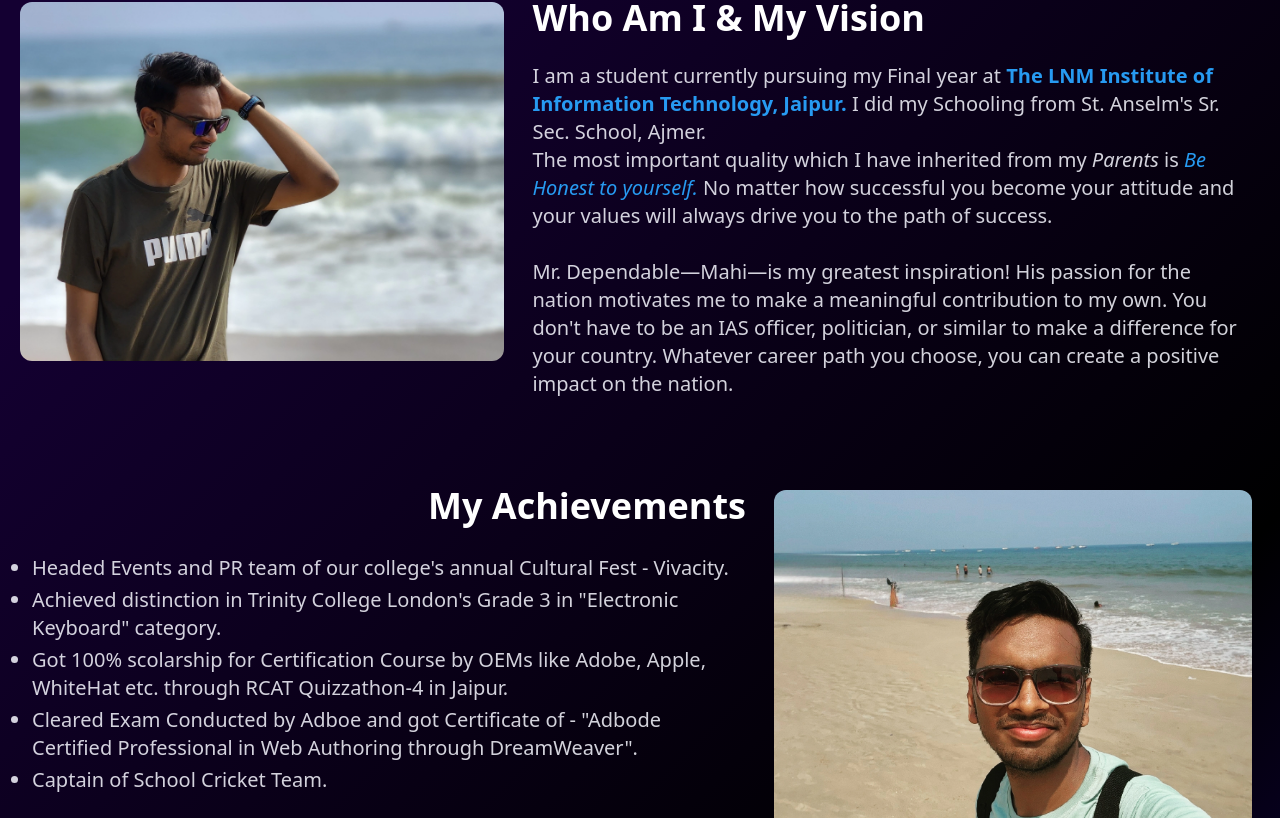
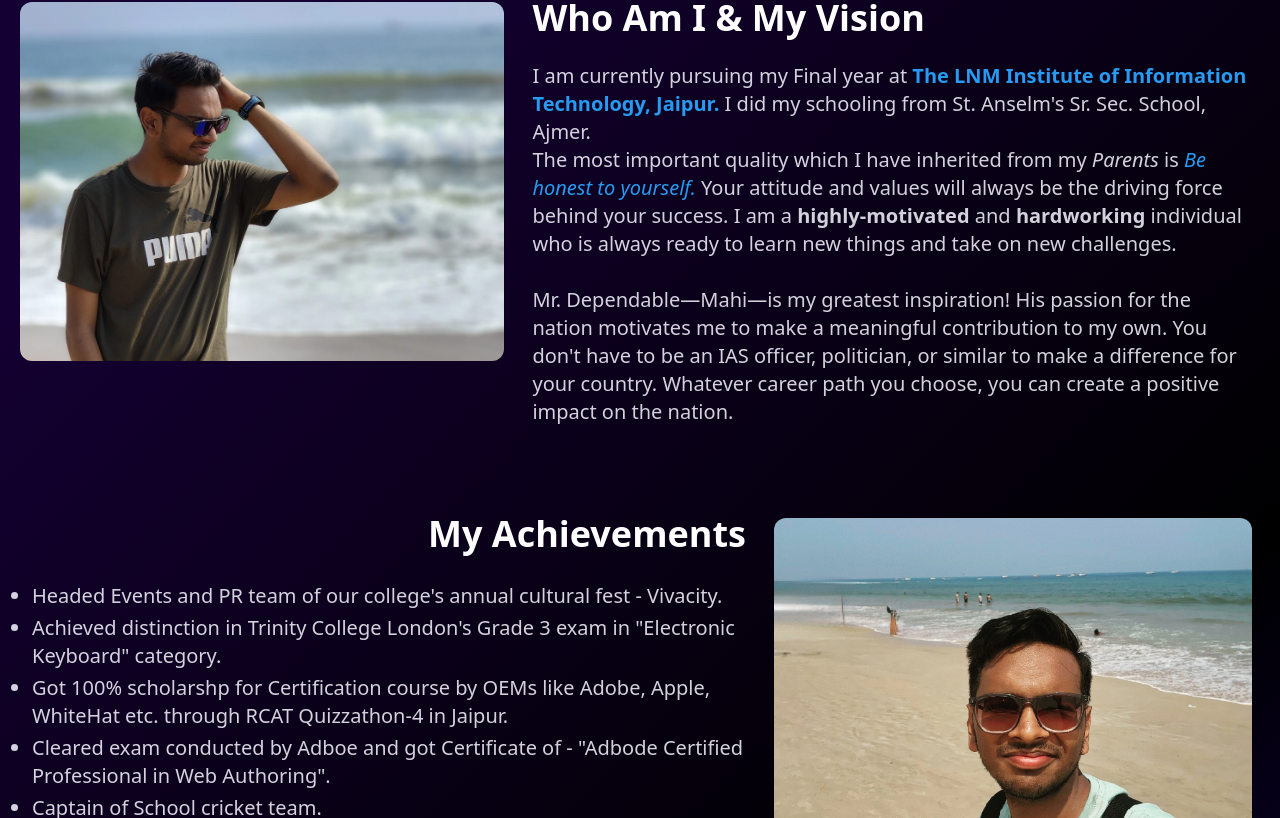
Before and after one commit to devmit29/personal-website-frontend, a React (Vite) app: page /about-me in a window 1280 px wide. Shown: the part 282-1100 px from the top of the page. Built offline with nearby package versions, Linux system fonts and the light colour scheme.

Commit message:
fixed automatic mailer

```diff
--- a/src/Pages/About/About.jsx
+++ b/src/Pages/About/About.jsx
@@ -21,9 +21,9 @@ function About() {
         <div className="sm:w-3/4 p-2 pt-0 text-center md:text-left">
           <h2 className="text-4xl capitalize font-Rubik font-semibold text-white mb-4">Who Am I & My Vision</h2>
           <p className="text-[#F7F7FF]/85 font-sans pt-2 text-left text-xl">
-            I am a student currently pursuing my Final year at <strong className='text-[#279AF1]'>The LNM Institute of Information Technology, Jaipur.</strong> I did my Schooling from St. Anselm's Sr. Sec. School, Ajmer.<br />
-            The most important quality which I have inherited from my <em>Parents</em> is <em className='text-[#279AF1]'><i>Be Honest to yourself.</i></em> No matter how successful you become your attitude and your values will always drive you to the path of success.
-            <br/><br/>Mr. Dependable—Mahi—is my greatest inspiration! His passion for the nation motivates me to make a meaningful contribution to my own. You don't have to be an IAS officer, politician, or similar to make a difference for your country. Whatever career path you choose, you can create a positive impact on the nation.
+            I am currently pursuing my Final year at <strong className='text-[#279AF1]'>The LNM Institute of Information Technology, Jaipur.</strong> I did my schooling from St. Anselm's Sr. Sec. School, Ajmer.<br />
+            The most important quality which I have inherited from my <em>Parents</em> is <em className='text-[#279AF1]'><i>Be honest to yourself.</i></em> Your attitude and values will always be the driving force behind your success. I am a <strong>highly-motivated</strong> and <strong>hardworking</strong> individual who is always ready to learn new things and take on new challenges.<br />
+            <br/>Mr. Dependable—Mahi—is my greatest inspiration! His passion for the nation motivates me to make a meaningful contribution to my own. You don't have to be an IAS officer, politician, or similar to make a difference for your country. Whatever career path you choose, you can create a positive impact on the nation.
 
           </p>
         </div>
@@ -41,11 +41,11 @@ function About() {
         <div className="w-3/4 p-2 pt-0 text-center md:text-left">
           <h2 className="text-4xl capitalize font-Rubik font-semibold text-white md:text-right mb-4">My Achievements</h2>
           <ul className='text-[#F7F7FF]/85 text-left font-sans pt-2 gap-1 list-disc text-xl'>
-            <li className='my-1'>Headed Events and PR team of our college's annual Cultural Fest - Vivacity.</li>
-            <li className='my-1'>Achieved distinction in Trinity College London's Grade 3 in "Electronic Keyboard" category.  </li>
-            <li className='my-1'>Got 100% scolarship for Certification Course by OEMs like Adobe, Apple, WhiteHat etc. through RCAT Quizzathon-4 in Jaipur.</li>
-            <li className='my-1'>Cleared Exam Conducted by Adboe and got Certificate of - "Adbode Certified Professional in Web Authoring through DreamWeaver".</li>
-            <li className='my-1'>Captain of School Cricket Team.</li>
+            <li className='my-1'>Headed Events and PR team of our college's annual cultural fest - Vivacity.</li>
+            <li className='my-1'>Achieved distinction in Trinity College London's Grade 3 exam in "Electronic Keyboard" category.  </li>
+            <li className='my-1'>Got 100% scholarshp for Certification course by OEMs like Adobe, Apple, WhiteHat etc. through RCAT Quizzathon-4 in Jaipur.</li>
+            <li className='my-1'>Cleared exam conducted by Adboe and got Certificate of - "Adbode Certified Professional in Web Authoring".</li>
+            <li className='my-1'>Captain of School cricket team.</li>
           </ul>
         </div>
       </div>
@@ -62,10 +62,9 @@ function About() {
         <div className="sm:w-3/4 p-2 pt-0 text-center md:text-left">
           <h2 className="text-4xl capitalize font-Rubik font-semibold text-white mb-4">Hobbies</h2>
             <p className="text-[#F7F7FF]/85 font-sans text-left pt-2 text-xl">
-              Since childhood, I have been fond of music, especially the piano. I loved playing the keyboard during school assemblies and in the school choir, and I also enjoy uploading YouTube videos. Alongside my love for music, I am a tech enthusiast who enjoys exploring new technologies and products.<br />
-              I also enjoy gaming, both on mobile and PC, and value the creativity and problem-solving these experiences bring.<br/>
-              {/* In my free time, I like exploring new places (<i className='text-[#279AF1]'> I love road trips</i> ), reading about political news, and working on side projects. */}
-              In my free time, I like exploring new places (<i className='text-[#279AF1]'> I love road trips </i>), staying updated on political news, and refining my skills through certifications and courses
+              Music has been a passion of mine since childhood, especially the piano. I loved playing the keyboard during school assemblies and being part of the school choir. Along with my love for music, I'm deeply interested in exploring new technologies and products.<br />
+              Gaming, both on mobile and PC, is another passion of mine as it sparks creativity and problem-solving.<br/>
+              In my free time, I enjoy exploring new places, (<i className='text-[#279AF1]'> I love road trips </i>), staying updated on political news, and refining my skills through certifications and courses.
           </p>
         </div>
       </div>
--- a/src/components/Home/Home.jsx
+++ b/src/components/Home/Home.jsx
@@ -1,17 +1,15 @@
 
-import React, { useState, useRef } from 'react';
+import React, { useRef } from 'react';
 
 
 function Home() {
 
   const emailRef = useRef(null);
-  const [email, setEmail] = useState('');
 
   const handleSubmit = async (event) => {
     event.preventDefault();
     const emailValue = emailRef.current.value;
-    setEmail(emailValue);
-
+    emailRef.current.value = '';
     try {
       const response = await fetch('https://website-backend-aokp.onrender.com/send-email', {
         method: 'POST',
@@ -23,10 +21,8 @@ function Home() {
 
       if (response.ok) {
         alert("Thanks for Connecting!");
-        setEmail('');
       } else {
         console.error('Error sending email');
-        setEmail('');
       }
     } catch (error) {
       console.error('Error:', error);
```
Also changed, not shown: src/Routes.jsx (+10 -0 lines).
